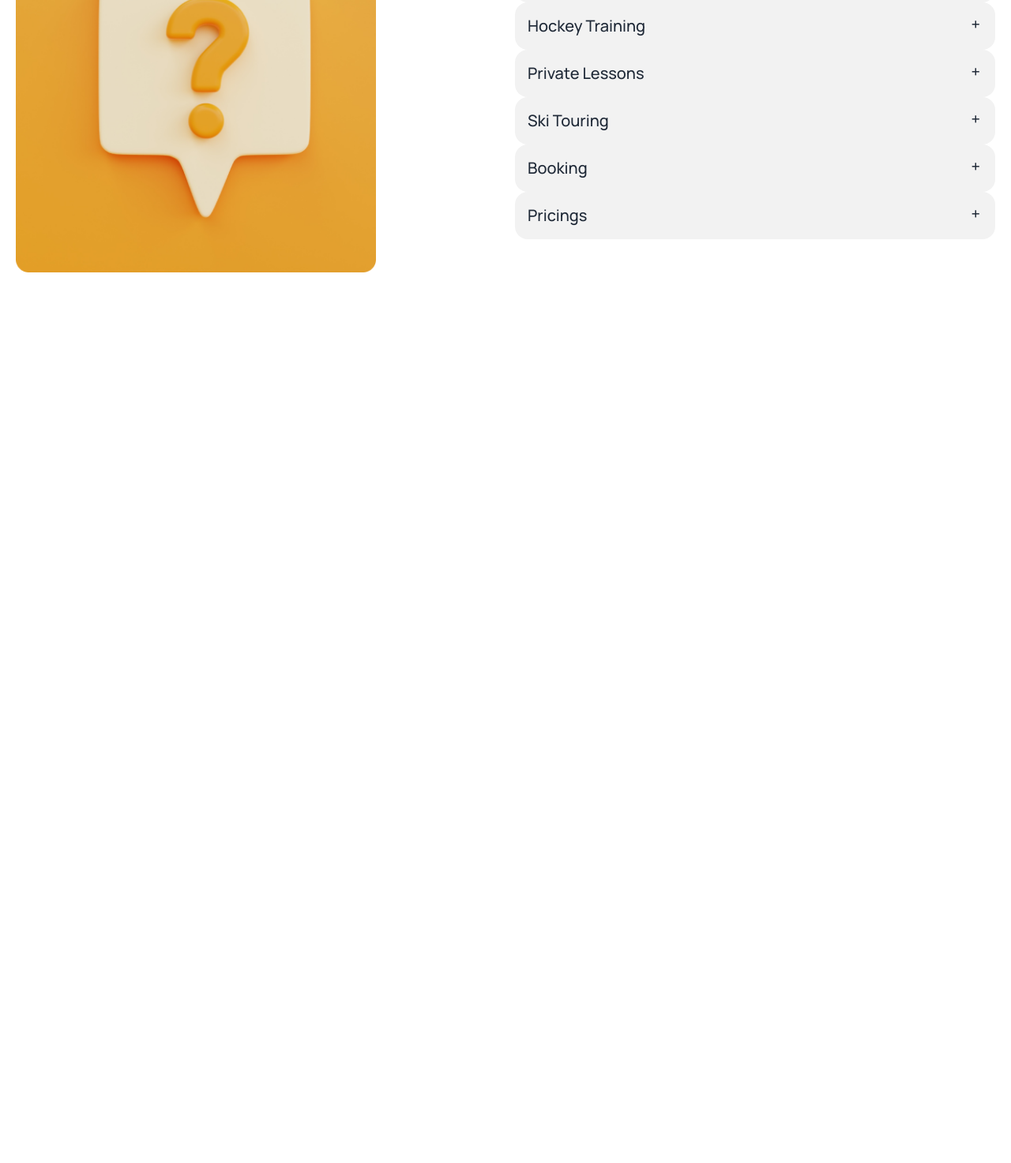
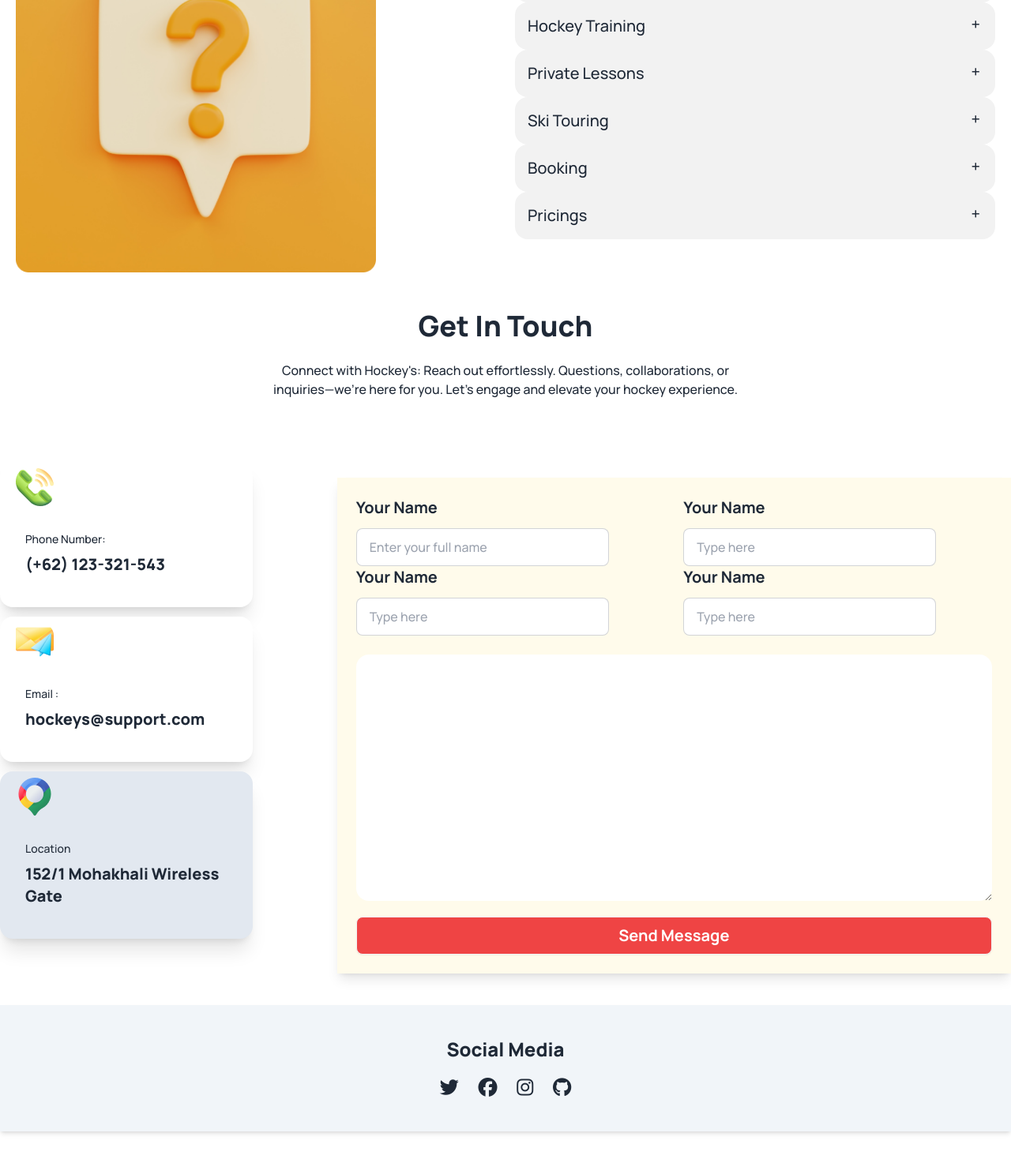
Before and after one commit to Khaledsobuj/Assignment-Three, a plain HTML site: page index.html in a window 1280 px wide. Shown: the part 2525-3998 px from the top of the page at 79% size. Before the commit the page ends 2870 px from the top, so only its background shows below. Drawn offline with nearby package versions, Linux system fonts and the light colour scheme.

Commit message:
added Get In Touch section with responsive

```diff
--- a/index.html
+++ b/index.html
@@ -477,9 +477,117 @@
                 </div>
 
             </div>
+        </section>
 
+        <section class="mt-12">
+            <div class="space-y-6 text-center lg:mb-20">
+                <h2 class=" text-2xl lg:text-4xl font-extrabold">
+                    Get In Touch
+                </h2>
+                <p class=" px-4 lg:w-1/2 mx-auto">Connect with Hockey's: Reach out effortlessly. Questions,
+                    collaborations, or inquiries—we're here for you. Let's engage and elevate your hockey experience.
+                </p>
+            </div>
+            <div class="grid grid-cols-1 lg:grid-cols-3  mt-6">
 
+                <div class="col-span-1  ">
+                    <!-- this is card -->
+                    <div class="card lg:w-80 bg-base-100 shadow-xl items-start py-2">
+                        <figure><img class="pl-5" src="images/Group1171275317.png" alt="Shoes" /></figure>
+                        <div class="card-body">
 
+                            <p class="font-extralight text-sm">Phone Number:</p>
+                            <h3 class="text-xl font-extrabold">
+                                (+62) 123-321-543
+                            </h3>
+
+                        </div>
+                    </div>
+                    <div class="card lg:w-80 bg-base-100 shadow-xl items-start my-3 py-2">
+                        <figure><img class="pl-5" src="images/email.png" alt="Shoes" /></figure>
+                        <div class="card-body">
+
+                            <p class="font-extralight text-sm">Email : </p>
+                            <h3 class="text-xl font-extrabold">
+                                hockeys@support.com
+                            </h3>
+
+                        </div>
+                    </div>
+                    <div class="card lg:w-80 bg-slate-200 shadow-xl items-start py-2">
+                        <figure><img class="pl-5" src="images/location.png" alt="Shoes" /></figure>
+                        <div class="card-body ">
+
+                            <p class="font-extralight text-sm">Location</p>
+                            <h3 class="text-xl font-extrabold">
+                                152/1 Mohakhali Wireless Gate
+                            </h3>
+
+                        </div>
+                    </div>
+                </div>
+                <div class="col-span-2 shadow-lg bg-amber-50 mt-5 ">
+                    <div class="col-span-2 p-6 space-y-6 ">
+
+                        <div class="flex items-center justify-center ">
+                            <div class="grid grid-cols-1 lg:grid-cols-2 gap-6  w-full  ">
+                                <form action="" class=" w-full space-y-3 ">
+                                    <label for="" class="text-xl font-bold">Your Name</label>
+                                    <br>
+                                    <input type="text" placeholder="Enter your full name"
+                                        class="input input-bordered w-full max-w-xs" />
+                                    <br>
+                                    <label for="" class="text-xl font-bold">Your Name</label>
+                                    <br>
+                                    <input type="text" placeholder="Type here"
+                                        class="input input-bordered w-full max-w-xs" />
+                                </form>
+                                <form action="" class=" space-y-3 ">
+                                    <label for="" class="text-xl font-bold">Your Name</label>
+                                    <br>
+                                    <input type=" text" placeholder="Type here"
+                                        class="input input-bordered w-full max-w-xs" />
+                                    <br>
+                                    <label for="" class="text-xl font-bold">Your Name</label>
+                                    <br>
+                                    <input type="text" placeholder="Type here"
+                                        class="input input-bordered w-full max-w-xs" />
+                                </form>
+                            </div>
+                        </div>
+
+                        <div class=" grid grid-cols-1">
+
+                            <textarea class="rounded-2xl" name="" id="" cols="30" rows="13"></textarea>
+
+                            <button class=" btn bg-red-500 mt-5 text-xl font-bold text-white">
+
+                                Send Message
+                            </button>
+
+                        </div>
+
+                    </div>
+                </div>
+
+                <div class=" col-auto lg:col-span-3 bg-slate-100 shadow-md  my-10">
+                    <div class="text-center py-10 text-2xl">
+
+                        <div>
+                            <h2 class=" font-extrabold">Social Media</h2>
+                        </div>
+                        <div class="space-x-5 mt-4 hover:cursor-pointer">
+                            <i class="fa-brands fa-twitter"></i>
+                            <i class="fa-brands fa-facebook"></i>
+                            <i class="fa-brands fa-instagram"></i>
+                            <i class="fa-brands fa-github"></i>
+                        </div>
+                    </div>
+
+                </div>
+            </div>
+
+            </div>
         </section>
 
     </main>
```
Also changed, not shown: images/Group1171275317.png (renamed from images/Group 1171275317.png), images/email.png (renamed from images/Group 1171275318.png), images/location.png (renamed from images/Group 1171275321.png).
